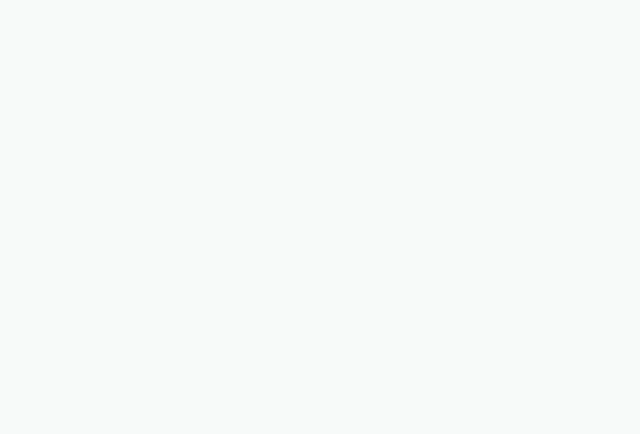
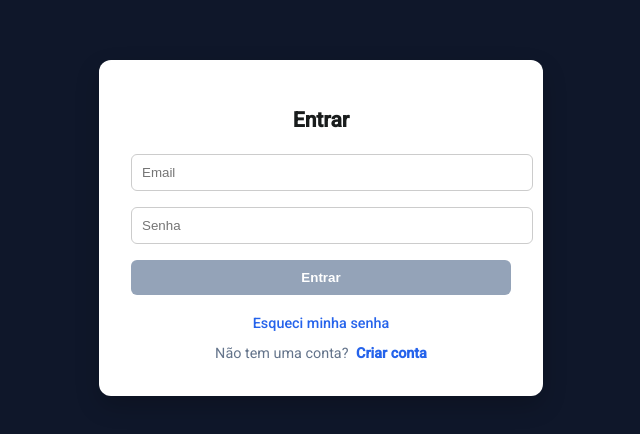
Before and after one commit to Oliveiraster/education-marketplace-web, an Angular app: page / in a window 1280 px wide. Shown: the part 172-606 px from the top of the page, without its empty margins (319-959 px from the left). Built offline with nearby package versions, Linux system fonts and the light colour scheme.

Commit message:
feat(auth): add register route and improve login navigation

```diff
--- a/src/app/app.routes.ts
+++ b/src/app/app.routes.ts
@@ -1,8 +1,13 @@
 import type { Routes } from '@angular/router';
+import { Login } from './features/auth/pages/login/login';
 
 export const routes: Routes = [
   {
     path: 'auth',
     loadChildren: () => import('./features/auth/auth.routes').then((m) => m.AUTH_ROUTES),
   },
+  {
+    path: '**',
+    component: Login,
+  },
 ];
--- a/src/app/features/auth/auth.routes.ts
+++ b/src/app/features/auth/auth.routes.ts
@@ -1,9 +1,14 @@
 import type { Routes } from '@angular/router';
 import { Login } from './pages/login/login';
+import { Register } from './pages/register/register';
 
 export const AUTH_ROUTES: Routes = [
   {
     path: 'login',
     component: Login,
   },
+  {
+    path: 'register',
+    component: Register,
+  },
 ];
--- a/src/app/features/auth/pages/login/login.html
+++ b/src/app/features/auth/pages/login/login.html
@@ -8,7 +8,6 @@
       </div>
     }
 
-    <!-- EMAIL -->
     <div class="input-group">
       <input type="email" formControlName="email" placeholder="Email" />
 
@@ -24,7 +23,6 @@
       }
     </div>
 
-    <!-- PASSWORD -->
     <div class="input-group">
       <input type="password" formControlName="password" placeholder="Senha" />
 
@@ -40,7 +38,6 @@
       }
     </div>
 
-    <!-- BUTTON -->
     <button type="submit" [disabled]="form.invalid || loading()">
       @if (!loading()) {
         Entrar
@@ -48,8 +45,13 @@
         Carregando...
       }
     </button>
-    <div>
-      <a href="#" aria-label="Recuperar senha">Esqueci minha senha</a>
+    <div class="links">
+      <a routerLink="/auth/forgot-password">Esqueci minha senha</a>
+
+      <div class="register">
+        <span>Não tem uma conta? </span>
+        <a routerLink="/auth/register">Criar conta</a>
+      </div>
     </div>
   </form>
 </div>
--- a/src/app/features/auth/pages/login/login.scss
+++ b/src/app/features/auth/pages/login/login.scss
@@ -72,3 +72,32 @@ button {
     cursor: not-allowed;
   }
 }
+
+.links {
+  margin-top: 1.2rem;
+  text-align: center;
+  font-size: 0.9rem;
+  display: flex;
+  flex-direction: column;
+  gap: 0.6rem;
+
+  a {
+    color: #2563eb;
+    text-decoration: none;
+    font-weight: 500;
+    transition: 0.2s;
+
+    &:hover {
+      text-decoration: underline;
+    }
+  }
+
+  .register {
+    color: #64748b;
+
+    a {
+      margin-left: 4px;
+      font-weight: 600;
+    }
+  }
+}
--- a/src/app/features/auth/pages/login/login.ts
+++ b/src/app/features/auth/pages/login/login.ts
@@ -4,10 +4,11 @@ import { FormBuilder, ReactiveFormsModule } from '@angular/forms';
 import { MatIconModule } from '@angular/material/icon';
 import { loginForm } from './login.form';
 import type { LoginDto } from '../../../../core/interfaces/login.dto';
+import { RouterModule } from '@angular/router';
 
 @Component({
   selector: 'app-login',
-  imports: [ReactiveFormsModule, MatIconModule],
+  imports: [ReactiveFormsModule, MatIconModule, RouterModule],
   templateUrl: './login.html',
   styleUrl: './login.scss',
 })
```
